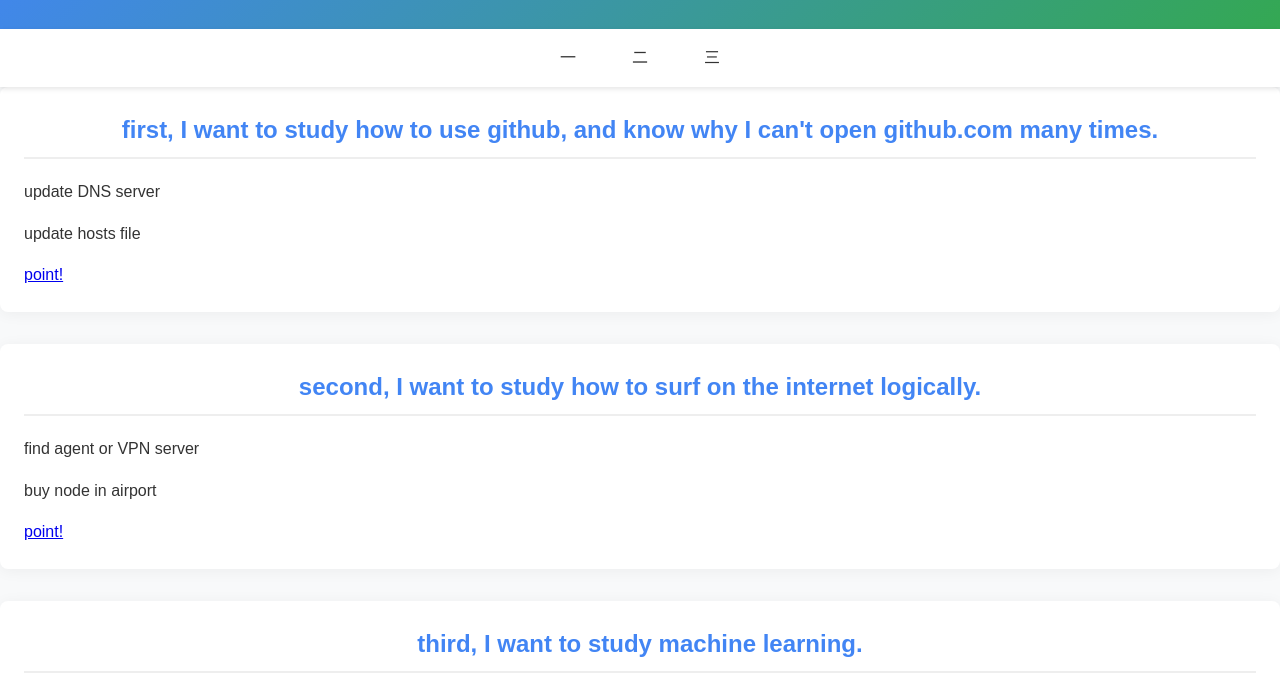
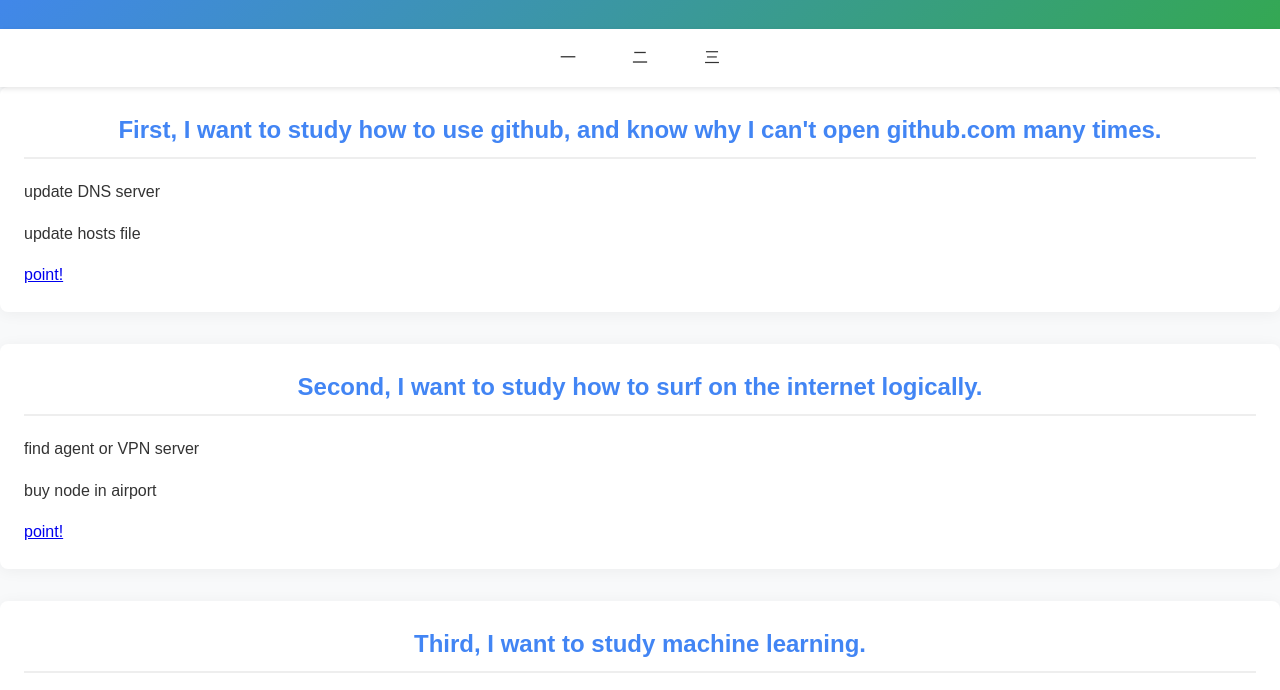
Before and after one commit to keep-discipline/just-to-study, a plain HTML site: page frontend/index.html in a window 1280 px wide. Shown: the part 91-781 px from the top of the page. Drawn offline with Linux system fonts and the light colour scheme.

Commit message:
small change(can ignore)

```diff
--- a/frontend/index.html
+++ b/frontend/index.html
@@ -19,19 +19,19 @@
         </ul>
     </nav>
     <section id = "one">
-        <h2 align = "center">first,  I want to study how to use github, and know why I can't open github.com many times.</h1>
+        <h2 align = "center">First,  I want to study how to use github, and know why I can't open github.com many times.</h1>
         <p>update DNS server</p>
         <p>update hosts file</p>
         <a href = "http://ffgithub.com/repo/299584778">point!</a>
     </section>
     <section id = "two">
-        <h2 align = "center">second, I want to study how to surf on the internet logically.</h2>
+        <h2 align = "center">Second, I want to study how to surf on the internet logically.</h2>
         <p>find agent or VPN server</p>
         <p>buy node in airport</p>
         <a href = "https://github.com/githubvpn007/v2rayNvpn">point!</a>
     </section>
     <section id = "three">
-        <h2 align = "center">third, I want to study machine learning.</h2>
+        <h2 align = "center">Third, I want to study machine learning.</h2>
         <p>difficult, b-station and watermelon book!</p>
     </section>
     <footer>
```
Also changed, not shown: 1 other file.
